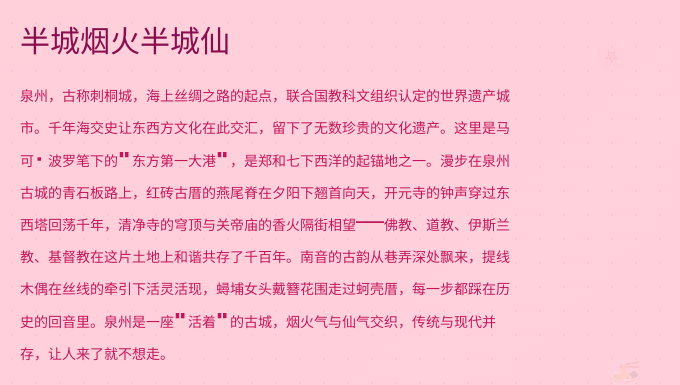
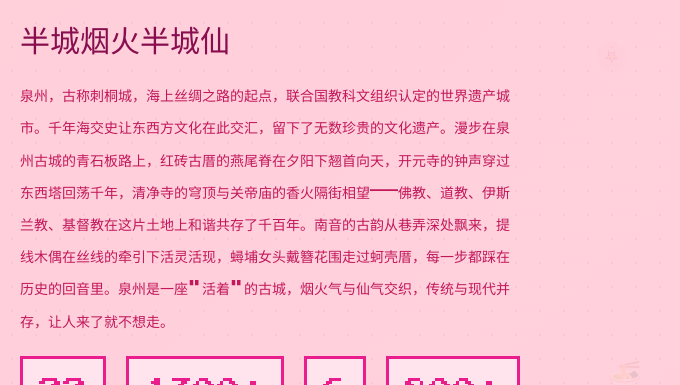
Before and after one commit to xsy0128/xsyonline, a plain HTML site: page html/hometown.html in a window 1280 px wide. Shown: the part 253-638 px from the top of the page, 600-1280 px from the left. Drawn offline with Linux system fonts and the light colour scheme; a web font is replaced by a local one.

Commit message:
Remove Marco Polo sentence from hometown hero

```diff
--- a/html/hometown.html
+++ b/html/hometown.html
@@ -783,7 +783,7 @@
       <div class="hometown-hero-text">
         <span class="hero-kicker" tabindex="0" role="link" onclick="window.open('https://baike.baidu.com/item/%E6%B3%89%E5%B7%9E%E5%B8%82/607673','_blank')" onkeydown="if(event.key==='Enter'){event.preventDefault();window.open('https://baike.baidu.com/item/%E6%B3%89%E5%B7%9E%E5%B8%82/607673','_blank')}" style="cursor:pointer" title="点击查看泉州百科" aria-label="查看泉州百科">📍 福建 · 泉州</span>
         <div class="hero-heading">半城烟火半城仙</div>
-        <p class="hero-body">泉州，古称刺桐城，海上丝绸之路的起点，联合国教科文组织认定的世界遗产城市。千年海交史让东西方文化在此交汇，留下了无数珍贵的文化遗产。这里是马可·波罗笔下的"东方第一大港"，是郑和七下西洋的起锚地之一。漫步在泉州古城的青石板路上，红砖古厝的燕尾脊在夕阳下翘首向天，开元寺的钟声穿过东西塔回荡千年，清净寺的穹顶与关帝庙的香火隔街相望——佛教、道教、伊斯兰教、基督教在这片土地上和谐共存了千百年。南音的古韵从巷弄深处飘来，提线木偶在丝线的牵引下活灵活现，蟳埔女头戴簪花围走过蚵壳厝，每一步都踩在历史的回音里。泉州是一座"活着"的古城，烟火气与仙气交织，传统与现代并存，让人来了就不想走。</p>
+        <p class="hero-body">泉州，古称刺桐城，海上丝绸之路的起点，联合国教科文组织认定的世界遗产城市。千年海交史让东西方文化在此交汇，留下了无数珍贵的文化遗产。漫步在泉州古城的青石板路上，红砖古厝的燕尾脊在夕阳下翘首向天，开元寺的钟声穿过东西塔回荡千年，清净寺的穹顶与关帝庙的香火隔街相望——佛教、道教、伊斯兰教、基督教在这片土地上和谐共存了千百年。南音的古韵从巷弄深处飘来，提线木偶在丝线的牵引下活灵活现，蟳埔女头戴簪花围走过蚵壳厝，每一步都踩在历史的回音里。泉州是一座"活着"的古城，烟火气与仙气交织，传统与现代并存，让人来了就不想走。</p>
         <div class="hero-stats">
           <div class="hero-stat"><span class="hero-stat-num">22</span><span class="hero-stat-label">世遗点</span></div>
           <div class="hero-stat"><span class="hero-stat-num">1300+</span><span class="hero-stat-label">年历史</span></div>
```
